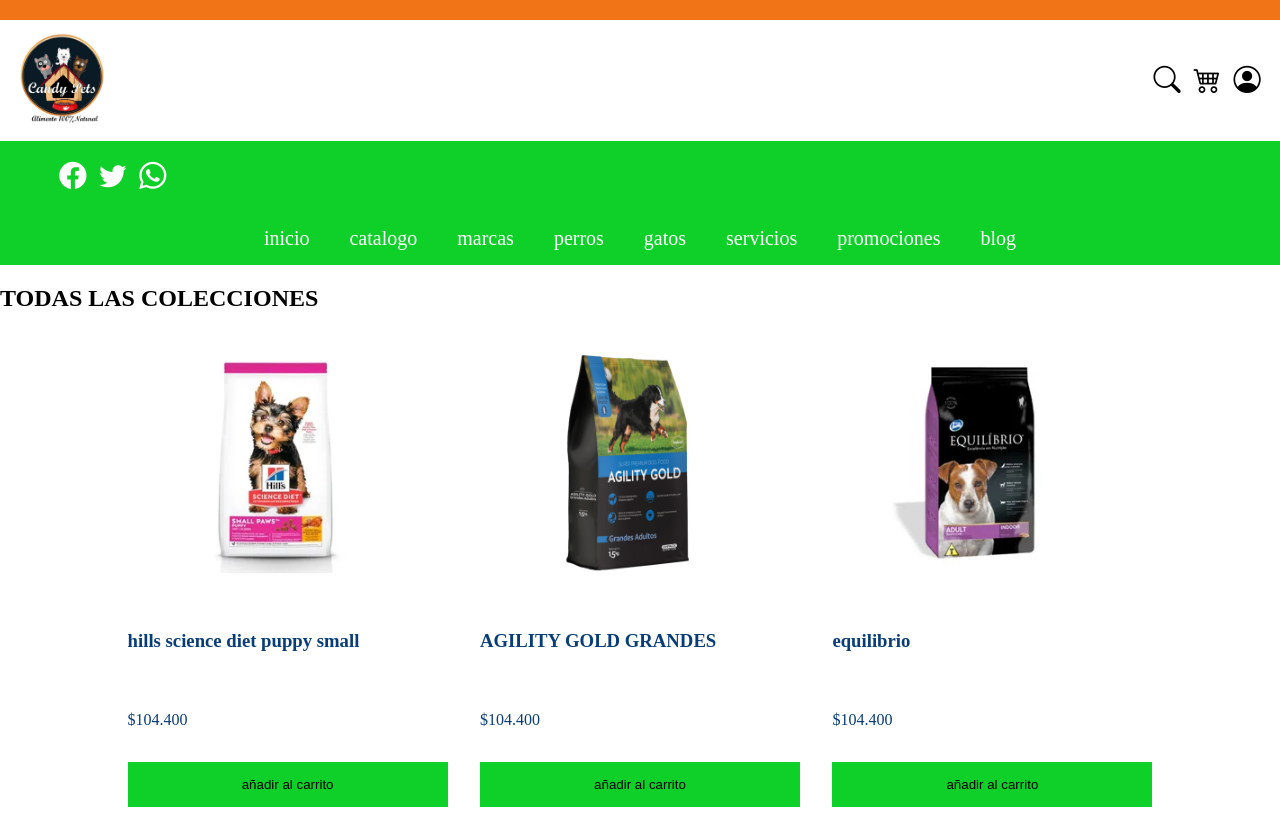
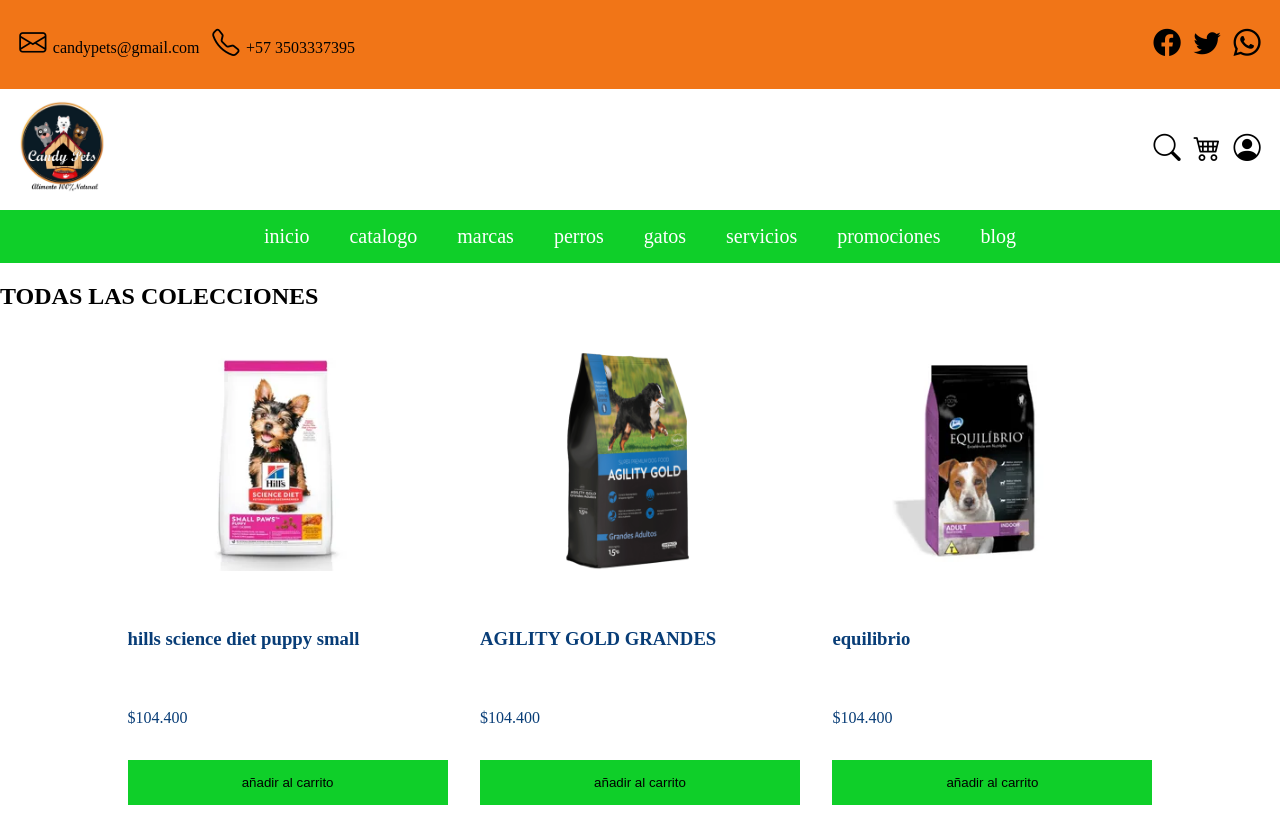
Before and after one commit to cirssmartinez0921/candy-pets, a plain HTML site: page index.html in a window 1280 px wide. Shown: the top 820 px of the page. Drawn offline with nearby package versions, Linux system fonts and the light colour scheme.

Commit message:
se despliega el desktop la barra superior (contacto y redes sociales)

```diff
--- a/css/main.css
+++ b/css/main.css
@@ -2,10 +2,11 @@
     margin: 0;
 }
 .top-bar {
-    display: block;
+    display: flex;
     justify-content: space-between;
-    padding: 10px;
+    padding: .8rem 1.2rem;
     background-color: #f17517;
+    align-items: center;
 }
 
 .container {
@@ -15,6 +16,26 @@
 
 .top-redes, .top-contact {
     display: none;
+}
+@media (min-width: 567px){
+    .top-redes, .top-contact {
+        display: flex;
+        align-items: center;
+        gap: .8rem;
+    }
+    .top-redes{
+        justify-content: flex-end;
+    }
+    .top-contact{
+        justify-content: flex-start;
+    }
+    .bi-topbar{
+        align-items: center;
+    }
+    .bi.bi-envelope.bi-topbar,
+    .bi.bi-telephone.bi-topbar{
+        margin-right: .4rem;
+    }
 }
 
 img {
@@ -28,6 +49,9 @@
 }
 .logo-candypets {
     width: 6rem;
+}
+.nav-item {
+    list-style: none;
 }
 .nav-item-usuario {
     list-style: none;
@@ -125,6 +149,11 @@
     align-items: center;
     flex-basis: 100vw;
 }
+@media (min-width: 567px){
+    .navbar-group{
+        display: none;
+    }
+ }
 .navbar-redes {
     display: flex;
     list-style: none;
@@ -136,7 +165,7 @@
     color: white;
     font-size: 1.7rem;
 }
-.bi-profile {
+.bi-profile, .bi-topbar {
     font-size: 1.7rem;
     color: black;
 }
--- a/index.html
+++ b/index.html
@@ -13,8 +13,8 @@
 <body>
     <div class="top-bar">
         <div class="top-contact">
-            <p class="contact-email"><i class="bi bi-envelope pe-1"></i>candypets@gmail.com</p>
-            <p class="contact-phone"><i class="bi bi-telephone pe-1"></i>+57 3503337395</p>
+            <p class="contact-email"><i class="bi bi-envelope pe-1 bi-topbar"></i>candypets@gmail.com</p>
+            <p class="contact-phone"><i class="bi bi-telephone pe-1 bi-topbar"></i>+57 3503337395</p>
 
         </div>
         <ul class="top-redes">
```
